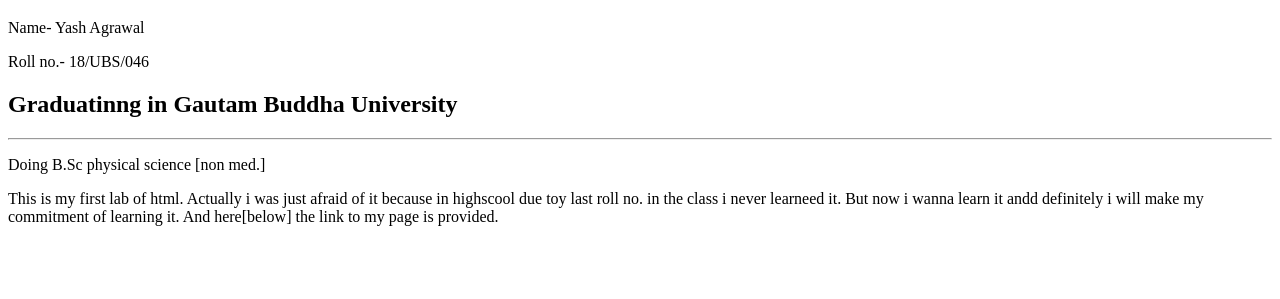
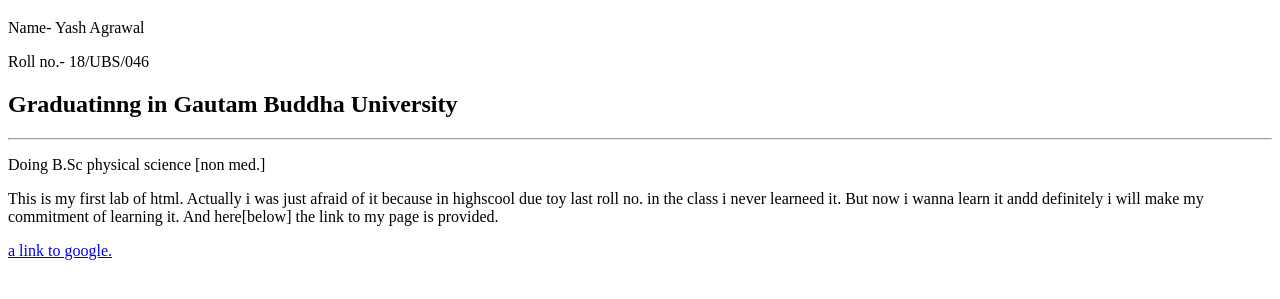
Before and after one commit to yashagrawal046/Latex-Lab, a plain HTML site: page index.html in a window 1280 px wide. Shown: the part 61-360 px from the top of the page. Drawn offline with Linux system fonts and the light colour scheme.

Commit message:
Update index.html

```diff
--- a/index.html
+++ b/index.html
@@ -12,6 +12,6 @@
         <p>This is my first lab of html. Actually  i was just afraid of it because in highscool due toy last roll no. in the class i never
         learneed it. But now i wanna learn it andd definitely  i will make my commitment  of learning it. And here[below] the link to my page
             is provided.</p>
-        <a href="https://www.google.com"</a>
+        <a href="https://www.google.com">a  link to google.</a>
     </body>
 </html>
```
